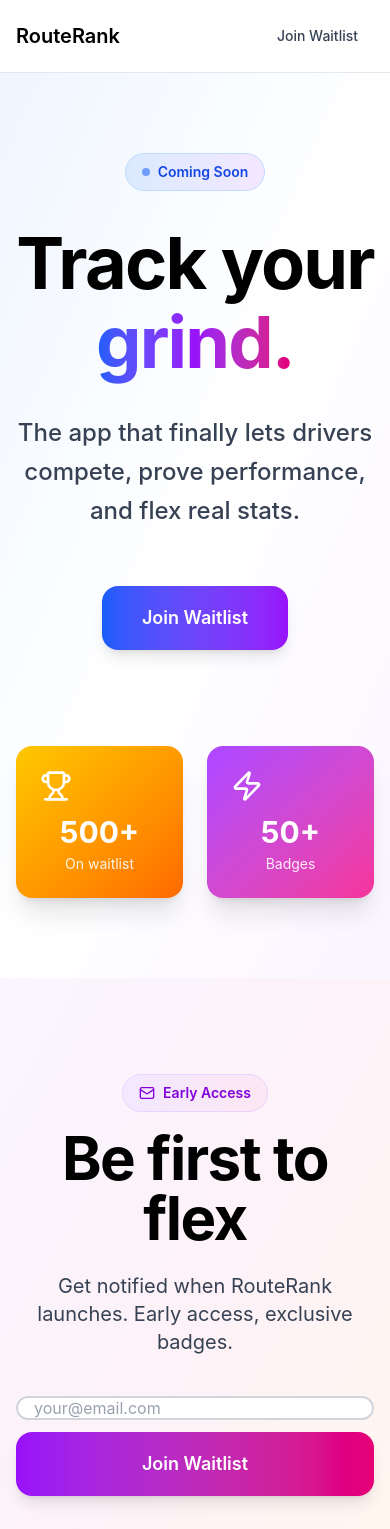
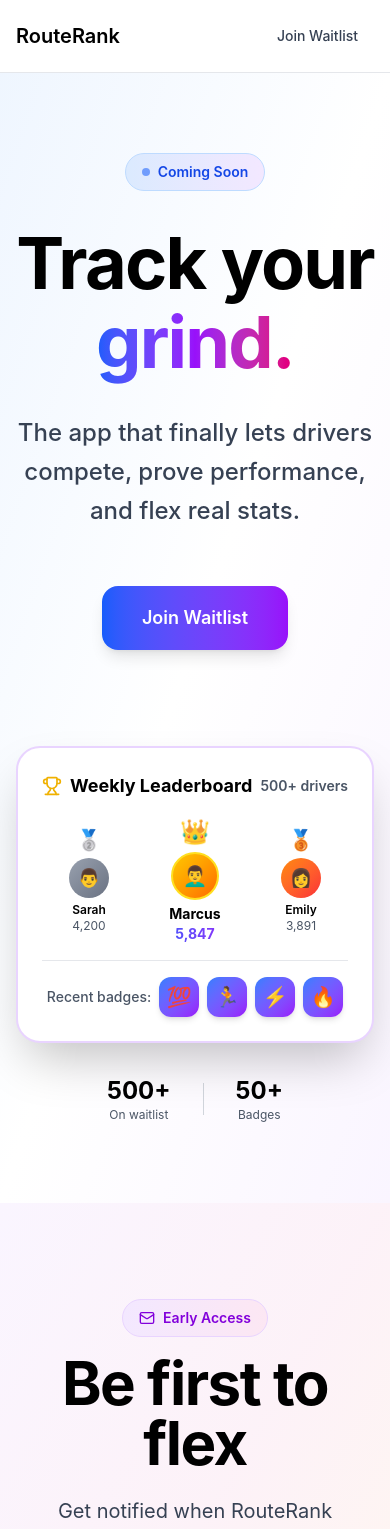
Before and after one commit to interventionbluecamo-afk/routerank-landing, a Next.js app: page / in a window 390 px wide. Shown: the top 1529 px of the page. Built offline with nearby package versions, Linux system fonts and the light colour scheme.

Commit message:
Hero: interactive leaderboard preview, Badges: labels always visible, mobile tap interactions

```diff
--- a/components/landing/badges-showcase.tsx
+++ b/components/landing/badges-showcase.tsx
@@ -41,36 +41,43 @@
           </p>
         </motion.div>
 
-        {/* Compact Badge Grid - 6 columns on mobile, 12 on desktop - Shows more badges */}
-        <div className="grid grid-cols-3 sm:grid-cols-4 lg:grid-cols-6 gap-4 max-w-5xl mx-auto mb-8">
+        {/* Badge Grid - Labels Always Visible, Mobile Tap Friendly */}
+        <div className="grid grid-cols-2 sm:grid-cols-3 lg:grid-cols-4 gap-4 max-w-5xl mx-auto mb-8">
           {badges.map((badge, index) => (
-            <motion.div
+            <motion.button
               key={badge.name}
               initial={{ opacity: 0, scale: 0.9 }}
               whileInView={{ opacity: 1, scale: 1 }}
               viewport={{ once: true }}
               transition={{ duration: 0.4, delay: index * 0.03 }}
-              whileHover={{ scale: 1.1, y: -4 }}
-              className="relative group"
+              whileHover={{ scale: 1.05, y: -4 }}
+              whileTap={{ scale: 0.95 }}
+              className="relative text-left active:scale-95 transition-transform"
             >
-              <div className={`aspect-square bg-gradient-to-br ${badge.gradient} rounded-2xl flex items-center justify-center text-3xl sm:text-4xl shadow-lg transition-all ${
+              <div className={`bg-gradient-to-br ${badge.gradient} rounded-2xl p-4 text-white shadow-lg h-full flex flex-col ${
                 badge.earned ? '' : 'opacity-50 grayscale'
               }`}>
-                {badge.emoji}
-              </div>
-              {badge.earned && (
-                <div className="absolute top-1 right-1 w-4 h-4 bg-green-400 rounded-full border-2 border-white flex items-center justify-center">
-                  <span className="text-white text-[8px] font-bold">✓</span>
+                {/* Emoji + Status */}
+                <div className="flex items-start justify-between mb-3">
+                  <div className="text-4xl">{badge.emoji}</div>
+                  {badge.earned ? (
+                    <div className="w-5 h-5 bg-green-400 rounded-full flex items-center justify-center">
+                      <span className="text-white text-[10px] font-bold">✓</span>
+                    </div>
+                  ) : (
+                    <div className="w-5 h-5 bg-gray-400 rounded-full flex items-center justify-center">
+                      <span className="text-white text-[10px]">🔒</span>
+                    </div>
+                  )}
                 </div>
-              )}
-              {/* Compact Tooltip */}
-              <div className="absolute bottom-full left-1/2 -translate-x-1/2 mb-2 opacity-0 group-hover:opacity-100 transition-opacity pointer-events-none z-10">
-                <div className="bg-black text-white text-xs px-2 py-1.5 rounded-lg whitespace-nowrap">
-                  <div className="font-semibold">{badge.name}</div>
-                  <div className="text-white/70">{badge.desc}</div>
+
+                {/* Always Visible Label */}
+                <div className="mt-auto">
+                  <h3 className="font-bold text-sm mb-1 leading-tight">{badge.name}</h3>
+                  <p className="text-xs text-white/80 leading-tight">{badge.desc}</p>
                 </div>
               </div>
-            </motion.div>
+            </motion.button>
           ))}
         </div>
 
--- a/components/landing/hero.tsx
+++ b/components/landing/hero.tsx
@@ -2,13 +2,13 @@
 
 import { motion } from 'framer-motion';
 import { Button } from '@/components/ui/button';
-import { Trophy, Zap } from 'lucide-react';
+import { Trophy, TrendingUp } from 'lucide-react';
 
 export function Hero() {
   return (
     <section className="relative min-h-screen flex items-center justify-center px-4 py-20 overflow-hidden bg-gradient-to-br from-blue-50 via-white to-purple-50">
       <div className="max-w-7xl mx-auto w-full">
-        <div className="max-w-4xl mx-auto text-center">
+        <div className="max-w-5xl mx-auto text-center">
           {/* Content */}
           <motion.div
             initial={{ opacity: 0, y: 20 }}
@@ -39,35 +39,90 @@
             </p>
 
             <div className="flex justify-center pt-6">
-              <Button asChild size="lg" className="bg-gradient-to-r from-blue-600 to-purple-600 text-white hover:from-blue-700 hover:to-purple-700 h-16 px-10 text-lg font-semibold shadow-lg">
+              <Button asChild size="lg" className="bg-gradient-to-r from-blue-600 to-purple-600 text-white hover:from-blue-700 hover:to-purple-700 h-16 px-10 text-lg font-semibold shadow-lg active:scale-95 transition-transform">
                 <a href="#waitlist">Join Waitlist</a>
               </Button>
             </div>
 
-            {/* Compact Stats - 2 Cards Only */}
-            <div className="grid grid-cols-2 gap-6 pt-16 max-w-md mx-auto">
-              {[
-                { icon: Trophy, label: '500+', sublabel: 'On waitlist', color: 'from-yellow-400 to-orange-500' },
-                { icon: Zap, label: '50+', sublabel: 'Badges', color: 'from-purple-500 to-pink-500' },
-              ].map((stat, i) => {
-                const Icon = stat.icon;
-                return (
-                  <motion.div
-                    key={stat.label}
-                    initial={{ opacity: 0, y: 20 }}
-                    animate={{ opacity: 1, y: 0 }}
-                    transition={{ delay: 0.4 + i * 0.1 }}
-                    whileHover={{ scale: 1.05 }}
-                    className="relative"
-                  >
-                    <div className={`bg-gradient-to-br ${stat.color} rounded-2xl p-6 text-white shadow-xl`}>
-                      <Icon className="w-8 h-8 mb-3" />
-                      <div className="text-3xl font-bold mb-1">{stat.label}</div>
-                      <div className="text-sm opacity-90">{stat.sublabel}</div>
+            {/* Fun Interactive Preview - Mobile Optimized */}
+            <div className="pt-16 max-w-md mx-auto">
+              <motion.div
+                initial={{ opacity: 0, scale: 0.9 }}
+                animate={{ opacity: 1, scale: 1 }}
+                transition={{ delay: 0.4 }}
+                className="relative"
+              >
+                {/* Animated Leaderboard Preview */}
+                <div className="bg-white rounded-3xl p-6 shadow-2xl border-2 border-purple-200">
+                  <div className="flex items-center justify-between mb-4">
+                    <div className="flex items-center gap-2">
+                      <Trophy className="w-5 h-5 text-yellow-500" />
+                      <span className="font-bold text-lg text-black">Weekly Leaderboard</span>
                     </div>
-                  </motion.div>
-                );
-              })}
+                    <div className="text-sm font-semibold text-gray-600">500+ drivers</div>
+                  </div>
+
+                  {/* Top 3 Compact */}
+                  <div className="flex items-center justify-center gap-3 mb-4 pb-4 border-b border-gray-200">
+                    <div className="text-center flex-1">
+                      <div className="text-xl mb-1">🥈</div>
+                      <div className="w-10 h-10 bg-gradient-to-br from-gray-400 to-gray-500 rounded-full mx-auto mb-1 flex items-center justify-center text-lg">
+                        👨
+                      </div>
+                      <div className="text-xs font-semibold text-black">Sarah</div>
+                      <div className="text-xs text-gray-600">4,200</div>
+                    </div>
+                    <div className="text-center flex-1">
+                      <div className="text-2xl mb-1">👑</div>
+                      <div className="w-12 h-12 bg-gradient-to-br from-yellow-400 to-orange-500 rounded-full mx-auto mb-1 flex items-center justify-center text-xl border-2 border-yellow-300">
+                        👨‍🦱
+                      </div>
+                      <div className="text-sm font-bold text-black">Marcus</div>
+                      <div className="text-sm font-bold bg-gradient-to-r from-blue-600 to-purple-600 bg-clip-text text-transparent">5,847</div>
+                    </div>
+                    <div className="text-center flex-1">
+                      <div className="text-xl mb-1">🥉</div>
+                      <div className="w-10 h-10 bg-gradient-to-br from-orange-400 to-red-500 rounded-full mx-auto mb-1 flex items-center justify-center text-lg">
+                        👩
+                      </div>
+                      <div className="text-xs font-semibold text-black">Emily</div>
+                      <div className="text-xs text-gray-600">3,891</div>
+                    </div>
+                  </div>
+
+                  {/* Badge Showcase */}
+                  <div className="flex items-center justify-center gap-2">
+                    <span className="text-gray-600 text-sm font-medium">Recent badges:</span>
+                    <div className="flex gap-2">
+                      {['💯', '🏃', '⚡', '🔥'].map((emoji, i) => (
+                        <motion.div
+                          key={i}
+                          initial={{ opacity: 0, scale: 0 }}
+                          animate={{ opacity: 1, scale: 1 }}
+                          transition={{ delay: 0.6 + i * 0.1 }}
+                          whileTap={{ scale: 0.9 }}
+                          className="w-10 h-10 bg-gradient-to-br from-blue-500 to-purple-600 rounded-xl flex items-center justify-center text-xl shadow-md"
+                        >
+                          {emoji}
+                        </motion.div>
+                      ))}
+                    </div>
+                  </div>
+                </div>
+              </motion.div>
+
+              {/* Stats Below Preview */}
+              <div className="flex items-center justify-center gap-8 mt-8">
+                <div>
+                  <div className="text-2xl font-bold text-black">500+</div>
+                  <div className="text-xs text-gray-600">On waitlist</div>
+                </div>
+                <div className="h-8 w-px bg-gray-300" />
+                <div>
+                  <div className="text-2xl font-bold text-black">50+</div>
+                  <div className="text-xs text-gray-600">Badges</div>
+                </div>
+              </div>
             </div>
           </motion.div>
         </div>
```
